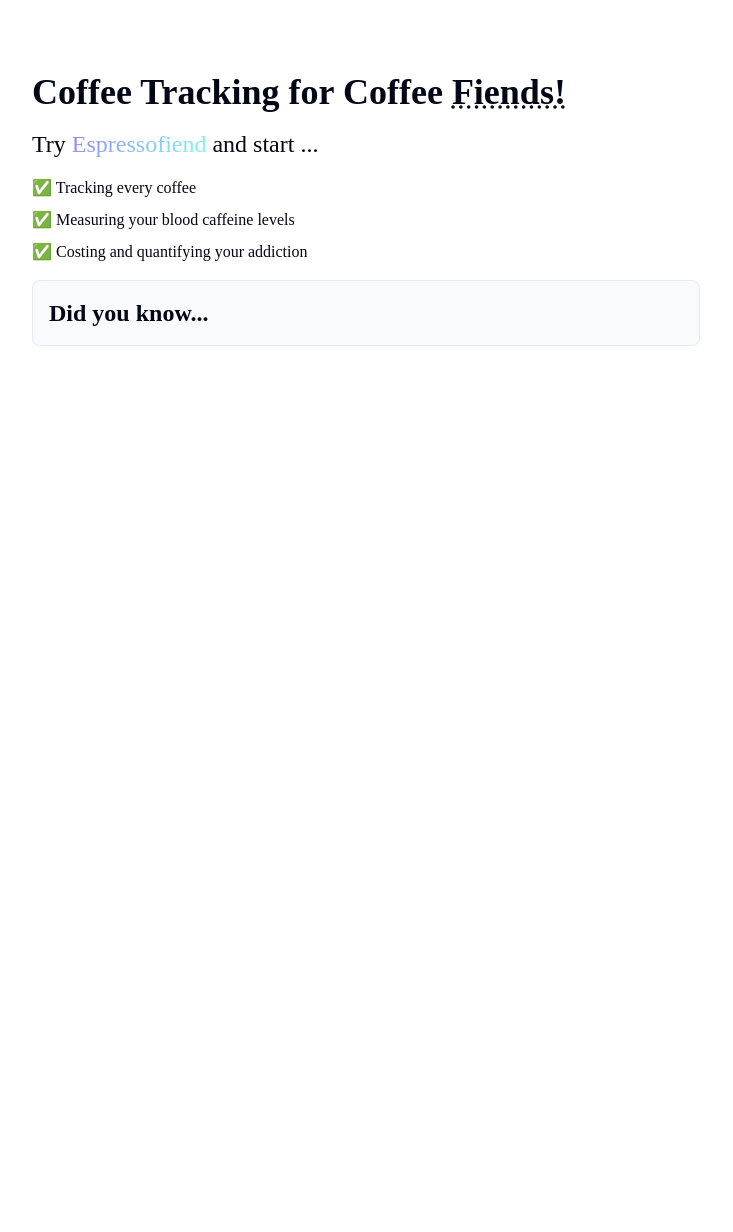
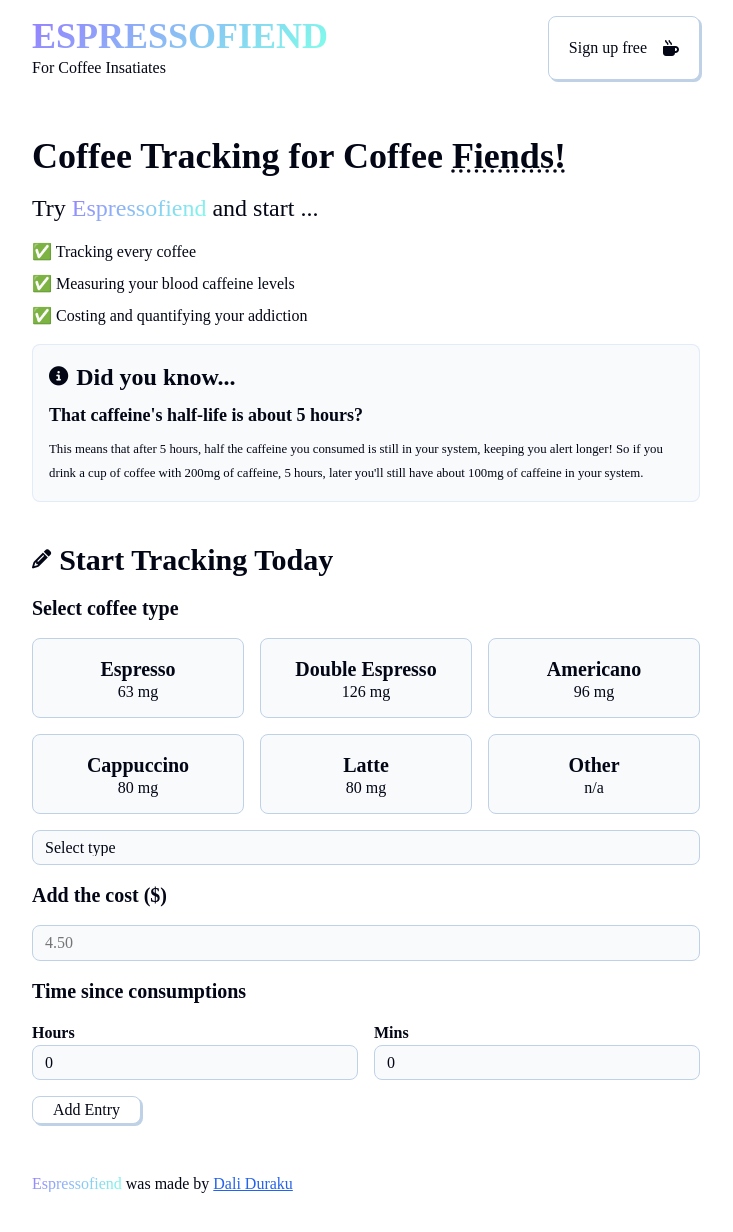
Before and after one commit to daliduraku/espressofiend, a React (Vite) app: page / in a window 1280 px wide. Shown: the top 1232 px of the page, without its empty margins (274-1007 px from the left). Before the commit the page ends 800 px from the top, so only its background shows below. Built offline with nearby package versions, Linux system fonts and the light colour scheme; a web font is replaced by a local one.

Commit message:
feat: hero and form pages

```diff
--- a/src/components/CoffeeForm.jsx
+++ b/src/components/CoffeeForm.jsx
@@ -1,8 +1,64 @@
-
+import { coffeeOptions } from '../utils'
 export default function CoffeeForm() {
     return (
         <>
-
+            <div className="section-header">
+                <i className="fa-solid fa-pencil" />
+                <h2>Start Tracking Today</h2>
+            </div>
+            <h4>Select coffee type</h4>
+            <div className="coffee-grid">
+                {coffeeOptions.slice(0, 5).map((option, optionIndex) => {
+                    return (
+                        <button className='button-card' key={optionIndex}>
+                            <h4>{option.name}</h4>
+                            <p>{option.caffeine} mg</p>
+                        </button>
+                    )
+                })}
+                <button className='button-card'>
+                    <h4>Other</h4>
+                    <p>n/a</p>
+                </button>
+            </div>
+            <select id='coffee-list' name='coffee-list'>
+                <option value={null}>Select type</option>
+                {coffeeOptions.map((option, optionIndex) => {
+                    return(
+                        <option value={option.name} key={optionIndex}>
+                            {option.name} ({option.caffeine}mg)
+                        </option>
+                    )
+                })}
+            </select>
+            <h4>Add the cost ($)</h4>
+            <input className='w-full' type='number' placeholder='4.50'/>
+            <h4>Time since consumptions</h4>
+            <div className='time-entry'>
+                <div>
+                    <h6>Hours</h6>
+                    <select id='hours-select'>
+                        {[0, 1, 2, 3, 4, 5, 6, 7, 8, 9, 10, 11, 12, 13, 14, 15, 16, 17, 18, 19, 20, 21, 22, 23].map((hour, hourIndex) => {
+                            return (
+                                <option key={hourIndex} value={hour}>{hour}</option>
+                            )
+                        })}
+                    </select>
+                </div>
+                <div>
+                    <h6>Mins</h6>
+                    <select id='mins-select'>
+                        {[0, 5, 10, 15, 30, 45].map((min, minIndex) => {
+                            return (
+                                <option key={minIndex} value={min}>{min}</option>
+                            )
+                        })}
+                    </select>
+                </div>
+            </div>
+            <button>
+                <p>Add Entry</p>
+            </button>
         </>
     )
 }
--- a/src/components/Hero.jsx
+++ b/src/components/Hero.jsx
@@ -11,8 +11,15 @@
             </div>
             <div className="card info-card">
                 <div>
+                    <i className="fa-solid fa-circle-info"></i>
                     <h3>Did you know...</h3>
                 </div>
+                <h5>That caffeine&apos;s half-life is about 5 hours?</h5>
+                <p>
+                    This means that after 5 hours, half the caffeine you consumed is still in your system,
+                    keeping you alert longer! So if you drink a cup of coffee with 200mg of caffeine, 5 hours,
+                    later you&apos;ll still have about 100mg of caffeine in your system.
+                </p>
             </div>
         </>
     )
--- a/src/components/Layout.jsx
+++ b/src/components/Layout.jsx
@@ -2,11 +2,22 @@
 export default function Layout(props) {
     const { children } = props
     const header = (
-        <header></header>
+        <header>
+            <div>
+                <h1 className="text-gradient">ESPRESSOFIEND</h1>
+                <p>For Coffee Insatiates</p>
+            </div>
+            <button>
+                <p>Sign up free</p>
+                <i className="fa-solid fa-mug-hot"></i>
+            </button>
+        </header>
     )
 
     const footer = (
-        <footer></footer>
+        <footer>
+            <p><span className="text-gradient">Espressofiend</span> was made by <a target="_blank" href="https://github.com/daliduraku">Dali Duraku</a></p>
+        </footer>
     )
     return(
         <>
```
